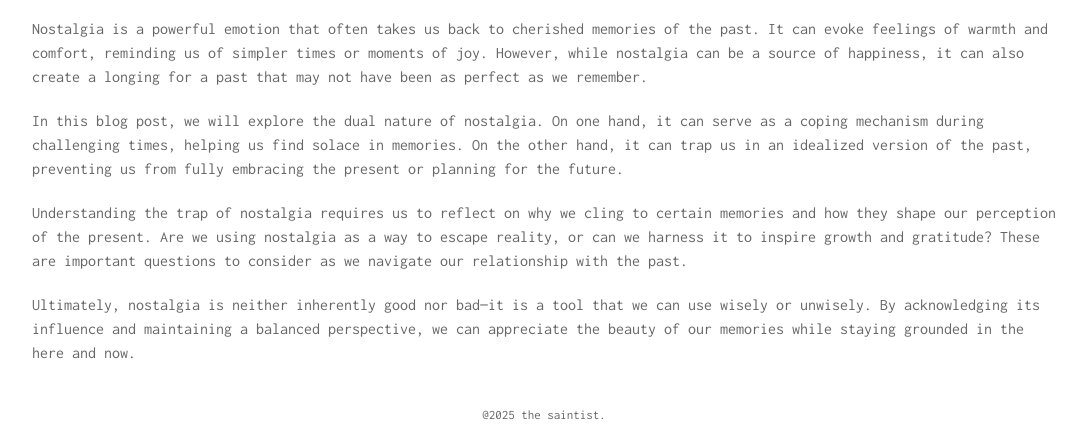
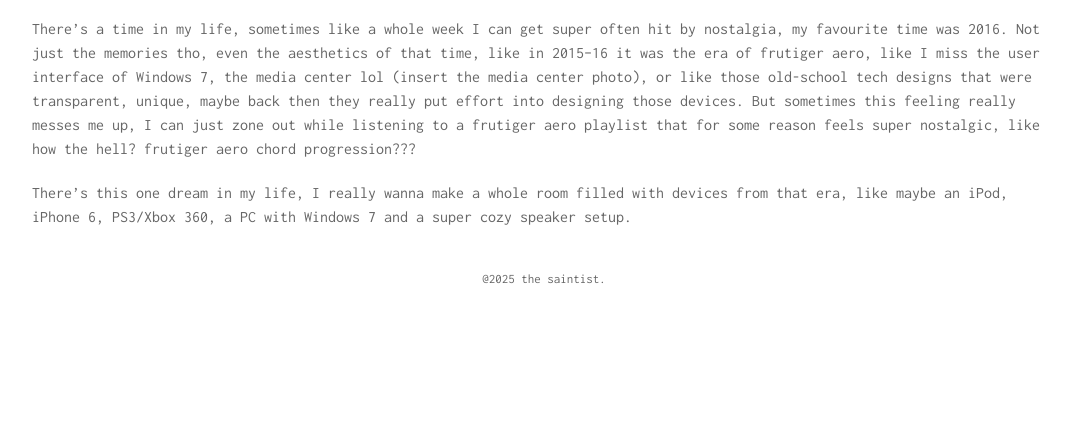
Before and after one commit to sssain/blog, an Eleventy site: page post/ton.md in a window 1280 px wide. Shown: the part 367-812 px from the top of the page, without its empty margins (96-1182 px from the left). Built offline with nearby package versions, Linux system fonts and the light colour scheme; Eleventy itself is replaced by a stand-in of ours; files that its build step writes are made by us from their sources; files whose address does not match are found by name.

Commit message:
Update post/ton.md (via Pages CMS)

```diff
--- a/post/ton.md
+++ b/post/ton.md
@@ -5,10 +5,6 @@
 ---
 # The Trap of Nostalgia
 
-Nostalgia is a powerful emotion that often takes us back to cherished memories of the past. It can evoke feelings of warmth and comfort, reminding us of simpler times or moments of joy. However, while nostalgia can be a source of happiness, it can also create a longing for a past that may not have been as perfect as we remember.
+There’s a time in my life, sometimes like a whole week I can get super often hit by nostalgia, my favourite time was 2016. Not just the memories tho, even the aesthetics of that time, like in 2015–16 it was the era of frutiger aero, like I miss the user interface of Windows 7, the media center lol (insert the media center photo), or like those old-school tech designs that were transparent, unique, maybe back then they really put effort into designing those devices. But sometimes this feeling really messes me up, I can just zone out while listening to a frutiger aero playlist that for some reason feels super nostalgic, like how the hell? frutiger aero chord progression???
 
-In this blog post, we will explore the dual nature of nostalgia. On one hand, it can serve as a coping mechanism during challenging times, helping us find solace in memories. On the other hand, it can trap us in an idealized version of the past, preventing us from fully embracing the present or planning for the future.
-
-Understanding the trap of nostalgia requires us to reflect on why we cling to certain memories and how they shape our perception of the present. Are we using nostalgia as a way to escape reality, or can we harness it to inspire growth and gratitude? These are important questions to consider as we navigate our relationship with the past.
-
-Ultimately, nostalgia is neither inherently good nor bad—it is a tool that we can use wisely or unwisely. By acknowledging its influence and maintaining a balanced perspective, we can appreciate the beauty of our memories while staying grounded in the here and now.
+There’s this one dream in my life, I really wanna make a whole room filled with devices from that era, like maybe an iPod, iPhone 6, PS3/Xbox 360, a PC with Windows 7 and a super cozy speaker setup.
```
